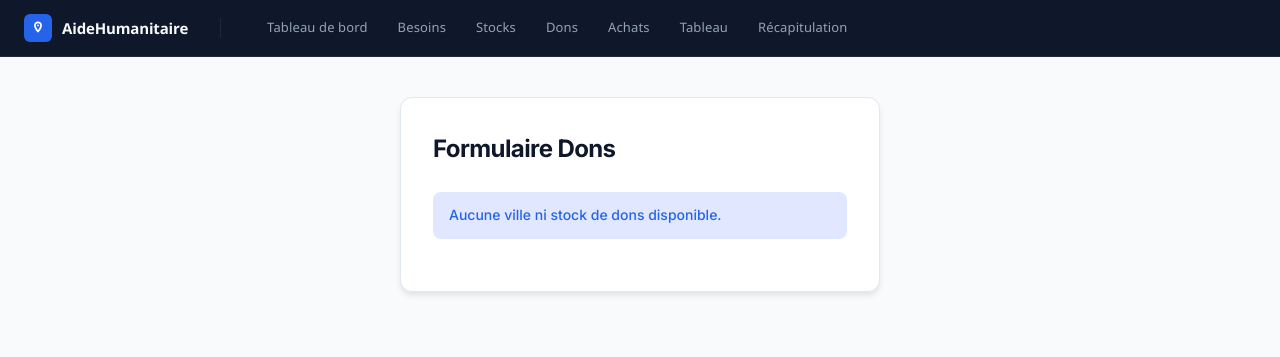
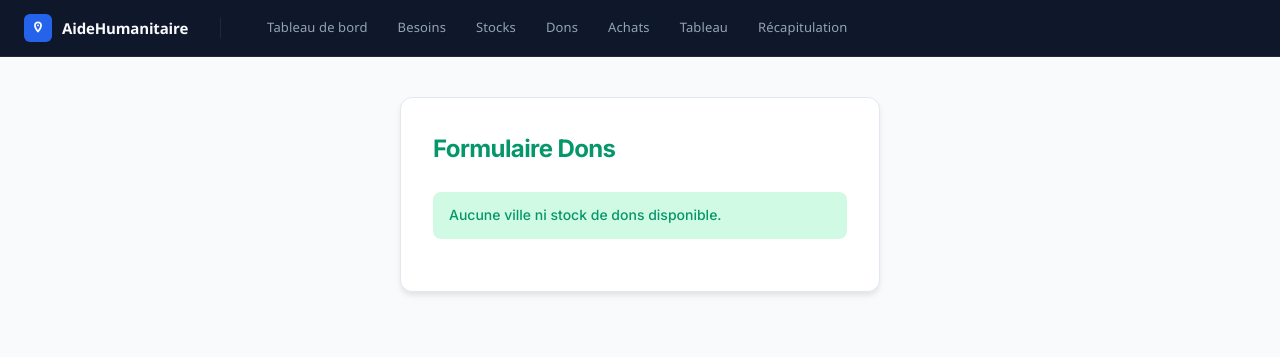
Before and after one commit to MandresyMC/Examen-Final-S3-trinome, a PHP site: page /app/views/formulaire_dons.php in a window 1280 px wide. Shown: the top 357 px of the page. Run offline with PHP 8.4, Linux system fonts and the light colour scheme; the template is opened without the code that fills it, so the values that code supplies are empty.

Commit message:
changement couleur

```diff
--- a/app/views/formulaire_besoin.php
+++ b/app/views/formulaire_besoin.php
@@ -41,7 +41,7 @@
                     <input type="number" class="form-control" id="quantite" name="quantite" min="1" required>
                 </div>
 
-                <button type="submit" class="btn-success">Ajouter</button>
+                <button type="submit" class="btn-danger">Ajouter</button>
 
             </form>
         </div>
--- a/public/css/formulaire_dons.css
+++ b/public/css/formulaire_dons.css
@@ -1,8 +1,8 @@
 @import url('https://fonts.googleapis.com/css2?family=Inter:wght@400;500;600;700&display=swap');
 
 :root {
-    --primary-color:  #2563EB;
-    --primary-dark:   #1E40AF;
+    --primary-color:  #059669;
+    --primary-dark:   #047857;
     --success-color:  #059669;
     --danger-color:   #DC2626;
     --bg-primary:     #F8FAFC;
@@ -25,13 +25,10 @@ body {
     color: var(--text-primary);
     font-size: 14px;
     line-height: 1.6;
-    /* min-height: 100vh; */
-    /* Colonne : header en haut, contenu en dessous */
     display: flex;
     flex-direction: column;
 }
 
-/* Zone sous le header — centre le formulaire */
 .page-main {
     flex: 1;
     display: flex;
@@ -55,7 +52,7 @@ h1 {
     font-weight: 700;
     letter-spacing: -0.025em;
     margin-bottom: 1.5rem;
-    color: var(--text-primary);
+    color: var(--primary-color);
 }
 
 .alert {
@@ -68,7 +65,7 @@ h1 {
 
 .alert-success { background: #D1FAE5; color: var(--success-color); }
 .alert-danger  { background: #FEE2E2; color: var(--danger-color);  }
-.alert-info    { background: #E0E7FF; color: var(--primary-color); }
+.alert-info    { background: #D1FAE5; color: var(--primary-color); }
 
 .mb-3 { margin-bottom: 1rem; }
 
@@ -98,7 +95,7 @@ h1 {
 .form-select:focus,
 .form-control:focus {
     border-color: var(--primary-color);
-    box-shadow: 0 0 0 3px rgba(37,99,235,0.1);
+    box-shadow: 0 0 0 3px rgba(5,150,105,0.1);
 }
 
 .btn-primary {
```
Also changed, not shown: public/css/formulaire_besoin.css (+18 -19 lines).
